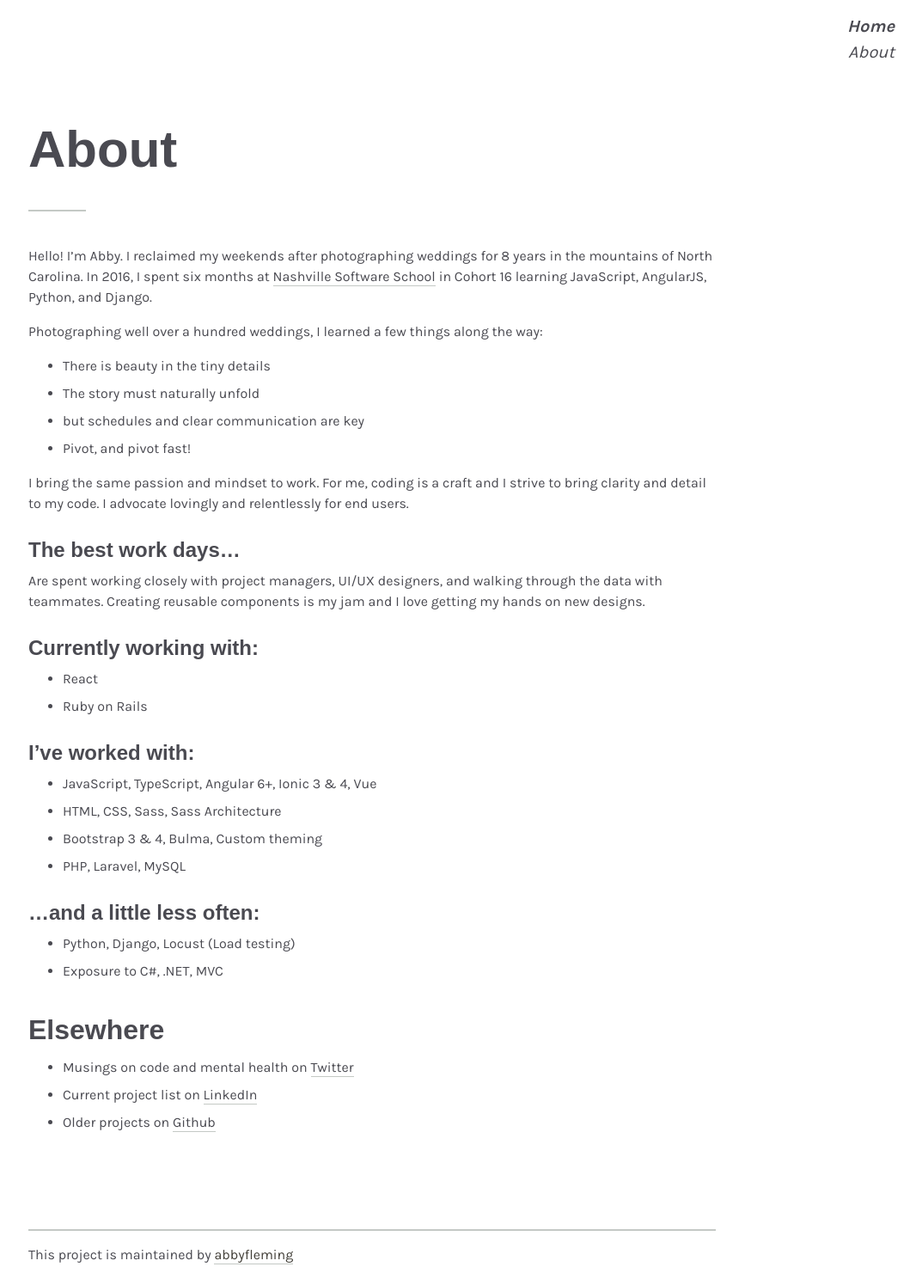
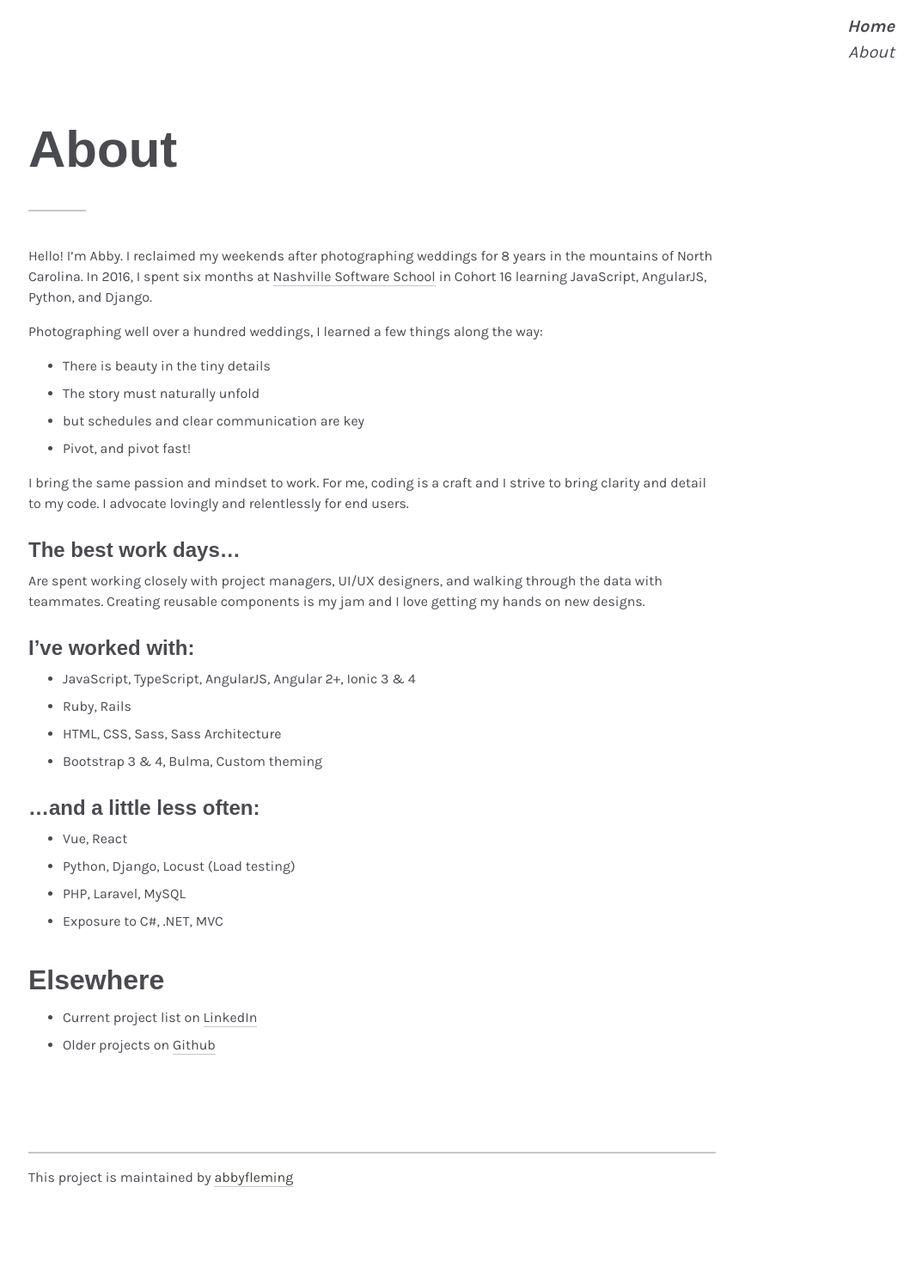
Before and after one commit to abbyfleming/abbyfleming.github.io, a Jekyll site: the page built from about.md, in a window 1280 px wide. Shown: the whole page at 86% size, without its empty margins (207-1280 px from the left). Built offline with Jekyll 4.4.1, drawn with Linux system fonts in a browser that asks for light colours; some web fonts are replaced; after the commit the page ends 1398 px from its top, so only the background shows below that.

Commit message:
Update about.md

```diff
--- a/about.md
+++ b/about.md
@@ -19,25 +19,20 @@ I bring the same passion and mindset to work. For me, coding is a craft and I st
 
 Are spent working closely with project managers, UI/UX designers, and walking through the data with teammates. Creating reusable components is my jam and I love getting my hands on new designs.
 
-### Currently working with:
-
-- React
-- Ruby on Rails
-
 ### I've worked with:
 
-- JavaScript, TypeScript, Angular 6+, Ionic 3 & 4, Vue
+- JavaScript, TypeScript, AngularJS, Angular 2+, Ionic 3 & 4
+- Ruby, Rails
 - HTML, CSS, Sass, Sass Architecture
 - Bootstrap 3 & 4, Bulma, Custom theming
-- PHP, Laravel, MySQL
 
 ### ...and a little less often:
 
+- Vue, React
 - Python, Django, Locust (Load testing)
+- PHP, Laravel, MySQL
 - Exposure to C#, .NET, MVC
 
 ## Elsewhere
-
-- Musings on code and mental health on [Twitter](https://www.twitter.com/abbyleighanneco)
 - Current project list on [LinkedIn](https://www.linkedin.com/in/abbyfleming/)
 - Older projects on [Github](https://www.github.com/abbyfleming)
```
